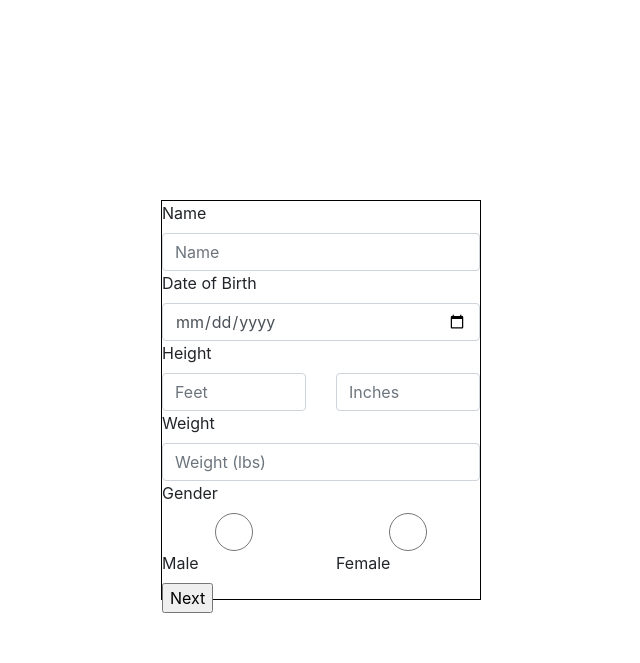
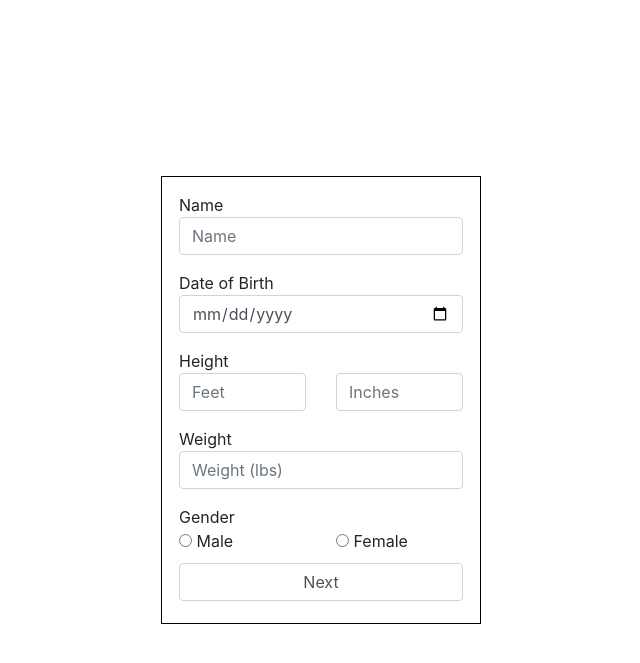
Before and after one commit to HarrySchreiber/FeedFeed, a Flask app: template FeedFeed/templates/user_info_signup.html in a window 1280 px wide. Shown: the top 663 px of the page, without its empty margins (319-959 px from the left). Run offline with Flask 2, Linux system fonts and the light colour scheme; the template is opened without the code that fills it, so the values that code supplies are empty; some libraries are stand-ins or nearby versions.

Commit message:
Updated the css for login/signin form and user info to look proper

```diff
--- a/FeedFeed/static/styles/login_signup.css
+++ b/FeedFeed/static/styles/login_signup.css
@@ -1,5 +1,5 @@
 .container{
-    height: 20em;
+    height: 17em;
     width: 20em;
     border: 1px solid black;
 }
@@ -21,3 +21,10 @@ input[type=radio]{
 form{
     width: 100%;
 }
+
+.form-control{
+    width: 90%;
+    margin: auto;
+    margin-bottom: 1em;
+    margin-top: 1em;
+}
--- a/FeedFeed/templates/user_info_signup.html
+++ b/FeedFeed/templates/user_info_signup.html
@@ -8,10 +8,21 @@ About You
 <link rel="stylesheet" href="/static/styles/login_signup.css">
 <style>
     .container{
-        height: 25em;
+        height: 28em;
+        padding-left: 2em;
+        padding-right: 2em;
+        padding-top: 1em;
     }
     input[type=radio]{
         visibility: visible;
+        margin-bottom: 1em;
+    }
+    .form-control{
+        margin-top: 0%;
+        width: 100%;
+    }
+    label{
+        margin-bottom: 0%;
     }
 </style>
 {%endblock%}
@@ -36,16 +47,16 @@ About You
         <input class="form-control" type="number" id="weight" placeholder="Weight (lbs)" required>
         <label for="gender">Gender</label>
         <div class="row">
-            <div class="col">
-                <input class="form-control" type="radio" id="male-gender" name="gender" value="male">
+            <div class="col-sm-6">
+                <input type="radio" id="male-gender" name="gender" value="male">
                 <label for="male-gender">Male</label><br>
             </div>
-            <div class="col">
-                <input class="form-control" type="radio" id="female-gender" name="gender" value="female">
+            <div class="col-sm-6">
+                <input type="radio" id="female-gender" name="gender" value="female">
                 <label for="female-gender">Female</label><br>
             </div>
         </div>
-        <input type="submit" value="Next">
+        <input class="form-control" type="submit" value="Next">
     </form>
 </div>
 {%endblock%}
```
